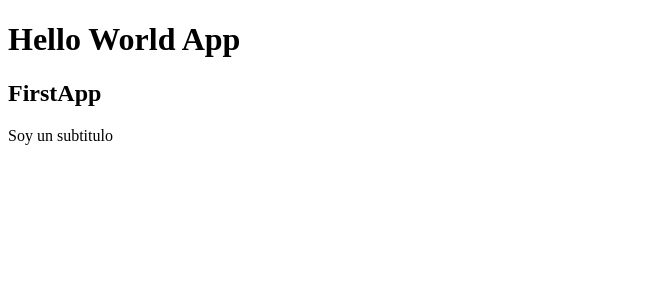
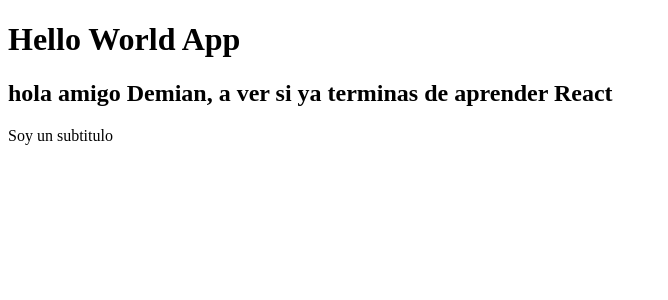
Before and after one commit to Demian-1/counterReact, a React (Vite) app: page / in a window 1280 px wide. Shown: the top 300 px of the page, without its empty margins (0-668 px from the left). Built offline with nearby package versions, Linux system fonts and the light colour scheme.

Commit message:
Funcioes y objetos en html (no se puede renderizar directamente objetos)

```diff
--- a/src/FirstApp.jsx
+++ b/src/FirstApp.jsx
@@ -1,9 +1,17 @@
 // para no tener que usar un div y poder romper los estilos se usa <Fragment>
 
-export const FirstApp = () => {
+const nombree = {
+    message : 'holaa',
+    title: 'demians'
+};  // Si no cambia, o no tiene nada que ver con hooks se puede poner fuera del functional comp
+
+const saluda = (nombre) =>`hola amigo ${nombre}, a ver si ya terminas de aprender React`;
+
+export const FirstApp = () => {// no se puede poner un objeto, pero si se puede serializar
   return (
     <>
-        <h2>FirstApp</h2>
+        {/*<h2>{ JSON.stringify(nombree)  }</h2>*/}
+        <h2>{ saluda('Demian') }</h2>
         <p>Soy un subtitulo</p>
     </>
   )
```
